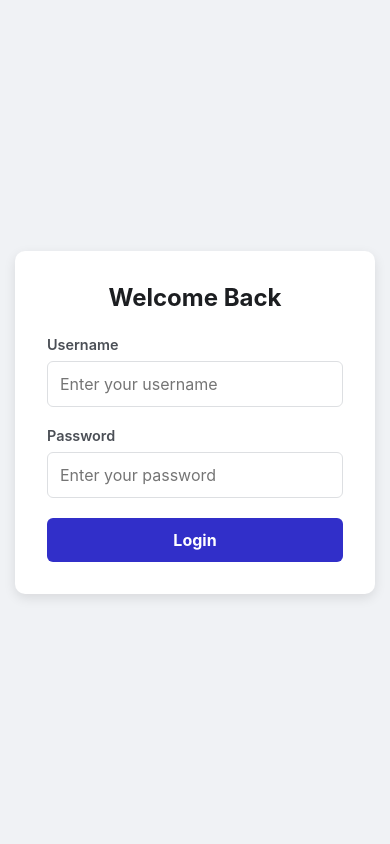
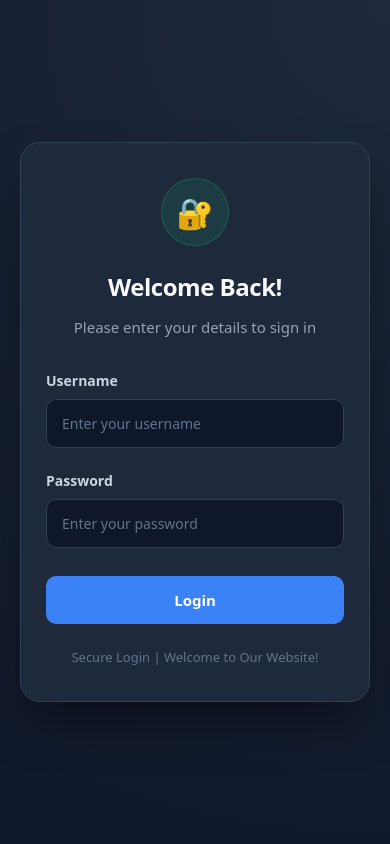
Before and after one commit to jayashree871259/Python_Full_Stack_Development, a Django app: page /login/ in a window 390 px wide. Run offline with Django 5.2, Linux system fonts and the light colour scheme.

Commit message:
login/dashboard/logout changes updated successfully

```diff
--- a/College_portal/Student/templates/login.html
+++ b/College_portal/Student/templates/login.html
@@ -1,96 +1,178 @@
+
 <!DOCTYPE html>
 <html lang="en">
 <head>
   <meta charset="UTF-8">
   <meta name="viewport" content="width=device-width, initial-scale=1.0">
   <title>Login</title>
+
   <style>
     * {
-            box-sizing: border-box;
       margin: 0;
       padding: 0;
-            font-family: -apple-system, BlinkMacSystemFont, "Segoe UI", Roboto, sans-serif;
+      box-sizing: border-box;
+      font-family: system-ui, -apple-system, 'Segoe UI', Roboto, sans-serif;
     }
 
     body {
-            background-color: #f0f2f5;
+      min-height: 100vh;
       display: flex;
       justify-content: center;
       align-items: center;
-            height: 100vh;
+      background-color: #0f172a;
+      background-image: radial-gradient(circle at top right, #1e293b, #0f172a);
+      color: #f8fafc;
+      padding: 20px;
     }
 
     form {
-            background-color: #ffffff;
-            padding: 2rem;
-            border-radius: 10px;
-            box-shadow: 0 4px 12px rgba(0, 0, 0, 0.1);
+      background: #1e293b;
+      border: 1px solid #334155;
       width: 100%;
-            max-width: 360px;
+      max-width: 400px;
+      padding: 44px 32px;
+      border-radius: 20px;
+      text-align: center;
+      box-shadow: 0 25px 50px -12px rgba(0, 0, 0, 0.5);
     }
 
-        .form-title {
-            text-align: center;
-            margin-bottom: 1.5rem;
-            color: #1c1e21;
-            font-size: 1.5rem;
+    .login-icon {
+      width: 68px;
+      height: 68px;
+      background: rgba(16, 185, 129, 0.12);
+      color: #10b981;
+      border: 1px solid rgba(16, 185, 129, 0.3);
+      border-radius: 50%;
+      display: flex;
+      justify-content: center;
+      align-items: center;
+      font-size: 30px;
+      margin: 0 auto 24px;
+    }
+
+    h2 {
+      color: #f8fafc;
+      font-size: 24px;
+      font-weight: 700;
+      letter-spacing: -0.02em;
+      margin-bottom: 12px;
+    }
+
+    .subtitle {
+      color: #94a3b8;
+      font-size: 15px;
+      line-height: 1.6;
+      margin-bottom: 32px;
     }
 
     label {
       display: block;
-            margin-bottom: 0.5rem;
-            color: #4b4f56;
+      text-align: left;
+      margin-bottom: 9px;
+      color: #cbd5e1;
+      font-size: 14px;
       font-weight: 600;
-            font-size: 0.9rem;
     }
 
     input {
       width: 100%;
-            padding: 0.75rem;
-            margin-bottom: 1.25rem;
-            border: 1px solid #dddfe2;
-            border-radius: 6px;
-            font-size: 1rem;
-            transition: border-color 0.2s;
+      padding: 14px 15px;
+      margin-bottom: 23px;
+      background: #0f172a;
+      border: 1px solid #334155;
+      border-radius: 10px;
+      color: #f8fafc;
+      font-size: 14px;
+      outline: none;
+      transition: all 0.2s ease;
+    }
+
+    input::placeholder {
+      color: #64748b;
     }
 
     input:focus {
-            outline: none;
-            border-color: #1877f2;
-            box-shadow: 0 0 0 2px rgba(24, 119, 242, 0.2);
+      border-color: #3b82f6;
+      box-shadow: 0 0 0 3px rgba(59, 130, 246, 0.15);
     }
 
     button {
+      display: block;
       width: 100%;
-            padding: 0.75rem;
-            background-color: #312fc9;
+      padding: 14px 24px;
+      margin-top: 5px;
+      border: none;
+      border-radius: 10px;
+      background: #3b82f6;
       color: #ffffff;
-            border: none;
-            border-radius: 6px;
-            font-size: 1rem;
-            font-weight: bold;
+      font-size: 15px;
+      font-weight: 600;
       cursor: pointer;
-            transition: background-color 0.2s;
+      transition: background-color 0.2s ease, transform 0.2s ease;
     }
 
     button:hover {
-            background-color: #2a69bb;
+      background: #2563eb;
+      transform: translateY(-2px);
+    }
+
+    button:active {
+      transform: translateY(0);
+    }
+
+    .footer {
+      margin-top: 24px;
+      color: #64748b;
+      font-size: 13px;
+    }
+
+    @media (max-width: 480px) {
+      form {
+        padding: 35px 25px;
+      }
     }
   </style>
 </head>
+
 <body>
 
   <form method="POST">
     {% csrf_token %}
-        <h2 class="form-title">Welcome Back</h2>
+
+    <div class="login-icon">🔐</div>
+
+    <h2>Welcome Back!</h2>
+
+    <p class="subtitle">
+      Please enter your details to sign in
+    </p>
 
     <label for="username">Username</label>
-        <input type="text" id="username" name="username" placeholder="Enter your username" required>
+
+    <input
+      type="text"
+      id="username"
+      name="username"
+      placeholder="Enter your username"
+      required
+    >
 
     <label for="password">Password</label>
-        <input type="password" id="password" name="password" placeholder="Enter your password" required>
+
+    <input
+      type="password"
+      id="password"
+      name="password"
+      placeholder="Enter your password"
+      required
+    >
 
     <button type="submit">Login</button>
+
+    <div class="footer">
+      Secure Login | Welcome to Our Website!
+    </div>
+
   </form>
 
 </body>
```
Also changed, not shown: College_portal/Student/templates/dashboard.html (+90 -32 lines), College_portal/Student/templates/logout.html (+45 -54 lines), College_portal/db.sqlite3. Lines whose indentation alone changed are shown as unchanged.
